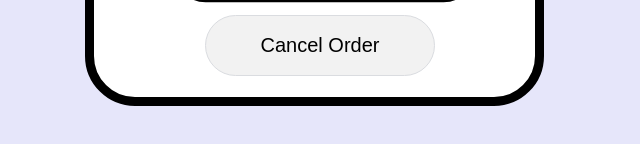
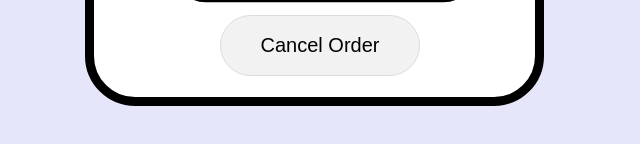
Before and after one commit to shubham2o/Order-Summary-Component, a plain HTML site: page index.html in a window 1280 px wide. Shown: the part 582-726 px from the top of the page, 365-1005 px from the left. Drawn offline with Linux system fonts and the light colour scheme.

Commit message:
Reduced the size of cancel button

```diff
--- a/css.css
+++ b/css.css
@@ -175,7 +175,7 @@
 
 
  .cancelbutton {
-         padding: 18px 55px;
+         padding: 18px 40px;
          margin-left: 75px;
          font-size: 20px;
          border-radius: 50px;
```
